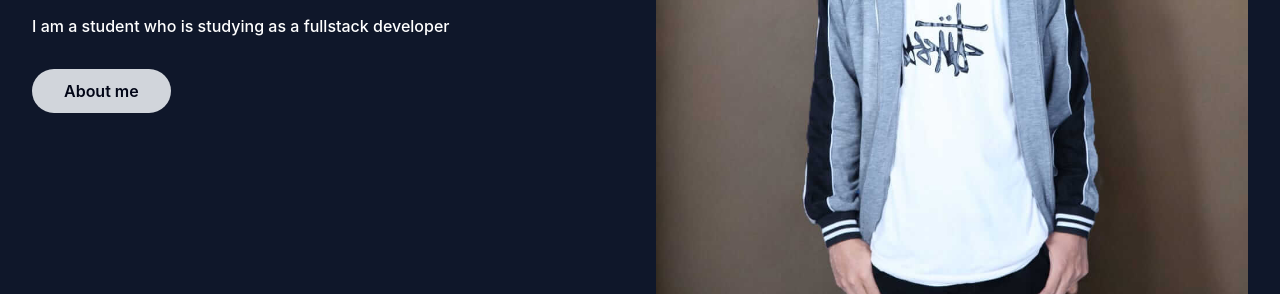
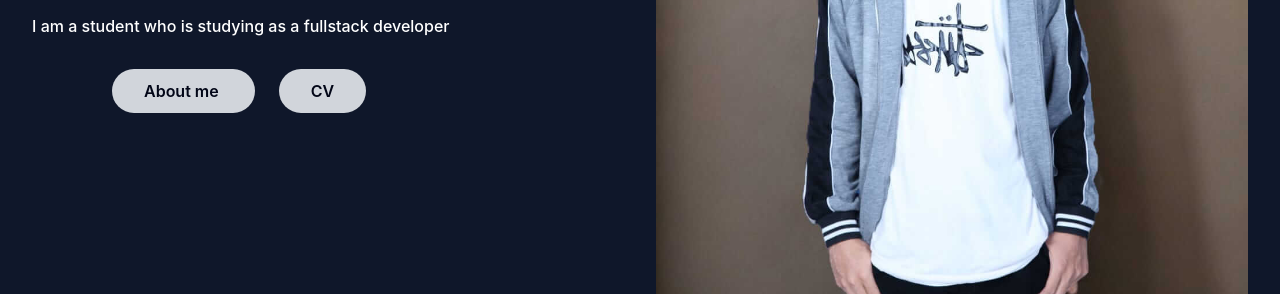
Before and after one commit to josapratama/josapratama.com, a website: page public/index.html in a window 1280 px wide. Shown: the part 506-800 px from the top of the page. Drawn offline with Linux system fonts and the light colour scheme.

Commit message:
edit route

```diff
--- a/public/index.html
+++ b/public/index.html
@@ -84,19 +84,25 @@
           <div class="w-full self-center px-4 lg:w-1/2">
             <h1 class="text-base font-semibold mb-5 md:text-xl">
               HI !!
-              <span class="block font-bold text-3xl md:text-4xl lg:text-5xl"
-                >You can call me Josa</span
-              >
+              <span class="block font-bold text-3xl md:text-4xl lg:text-5xl">
+                You can call me Josa
+              </span>
             </h1>
             <p class="font-medium mb-10 leading-relaxed">
               I am a student who is studying as a fullstack developer
             </p>
-
+            <a
+              href="#about"
+              class="text-base font-semibold bg-gray-300 text-slate-950 py-3 px-8 mr-4 lg:ml-20 lg:mr-6 rounded-full hover:shadow-lg hover:opacity-80 transition duration-300 ease-in-out"
+            >
+              About me
+            </a>
             <a
               href="#"
               class="text-base font-semibold bg-gray-300 text-slate-950 py-3 px-8 rounded-full hover:shadow-lg hover:opacity-80 transition duration-300 ease-in-out"
-              >About me</a
             >
+              CV
+            </a>
           </div>
           <div class="w-full self-end px-4 lg:w-1/2">
             <div class="mt-10 lg:mt-9 lg:right-0">
```
Also changed, not shown: public/css/output.css.
